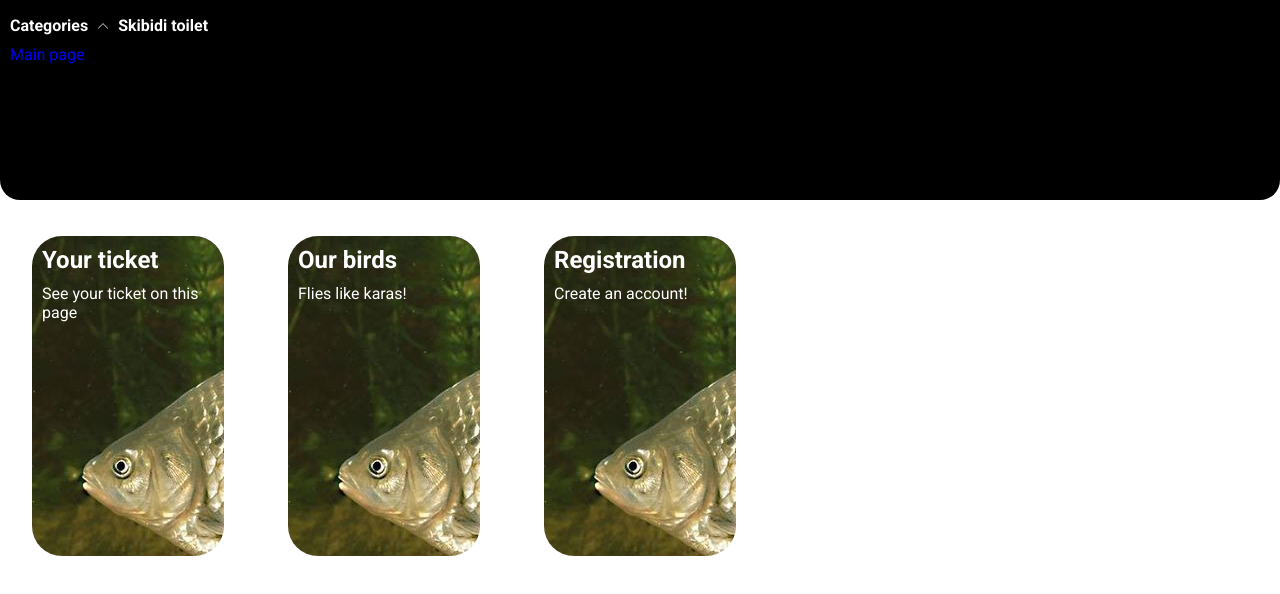
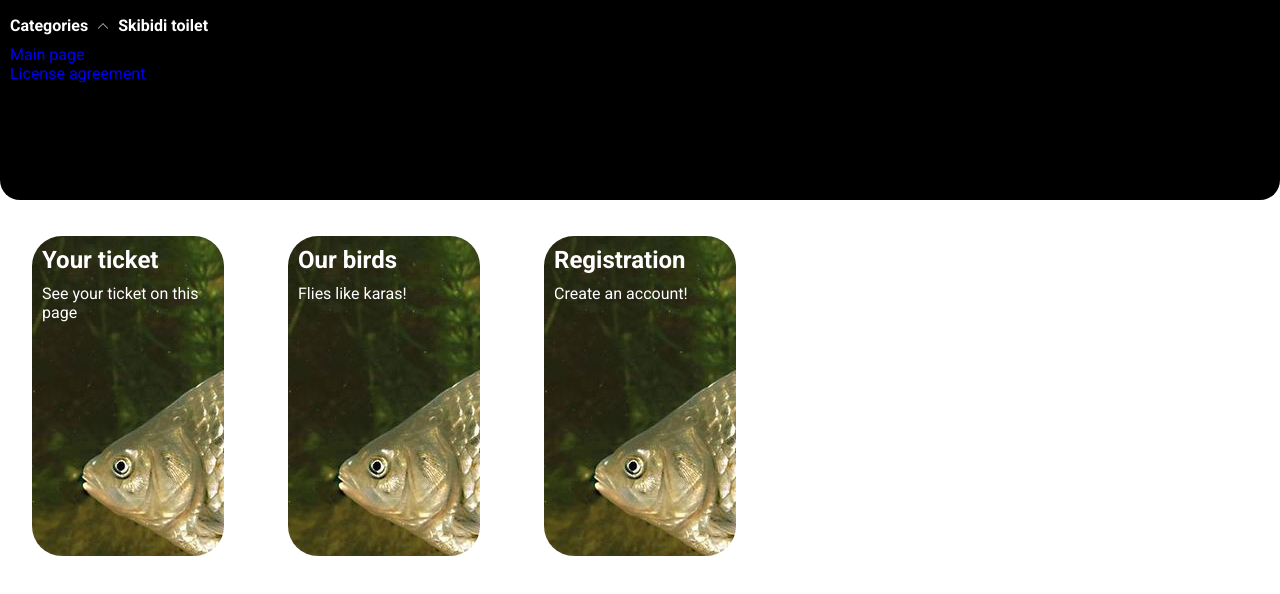
Before and after one commit to catfromgd/karas-airlines, a plain HTML site: page index.html in a window 1280 px wide. Both pictures are taken after a click on the picture 103 px from the left and 25 px from the top of the page. Drawn offline with Linux system fonts and the light colour scheme; a web font is replaced by a local one.

Commit message:
Added way to license

```diff
--- a/index.html
+++ b/index.html
@@ -19,6 +19,7 @@
         <div class="fullHeader">
             <div class="fullHeaderContent">
                 <a href="./index.html" style="text-decoration: none;"><p>Main page</p></a>
+                 <a href="./license.html" style="text-decoration: none;"><p>License agreement</p></a>
             </div>
         </div>
     </header>
```
